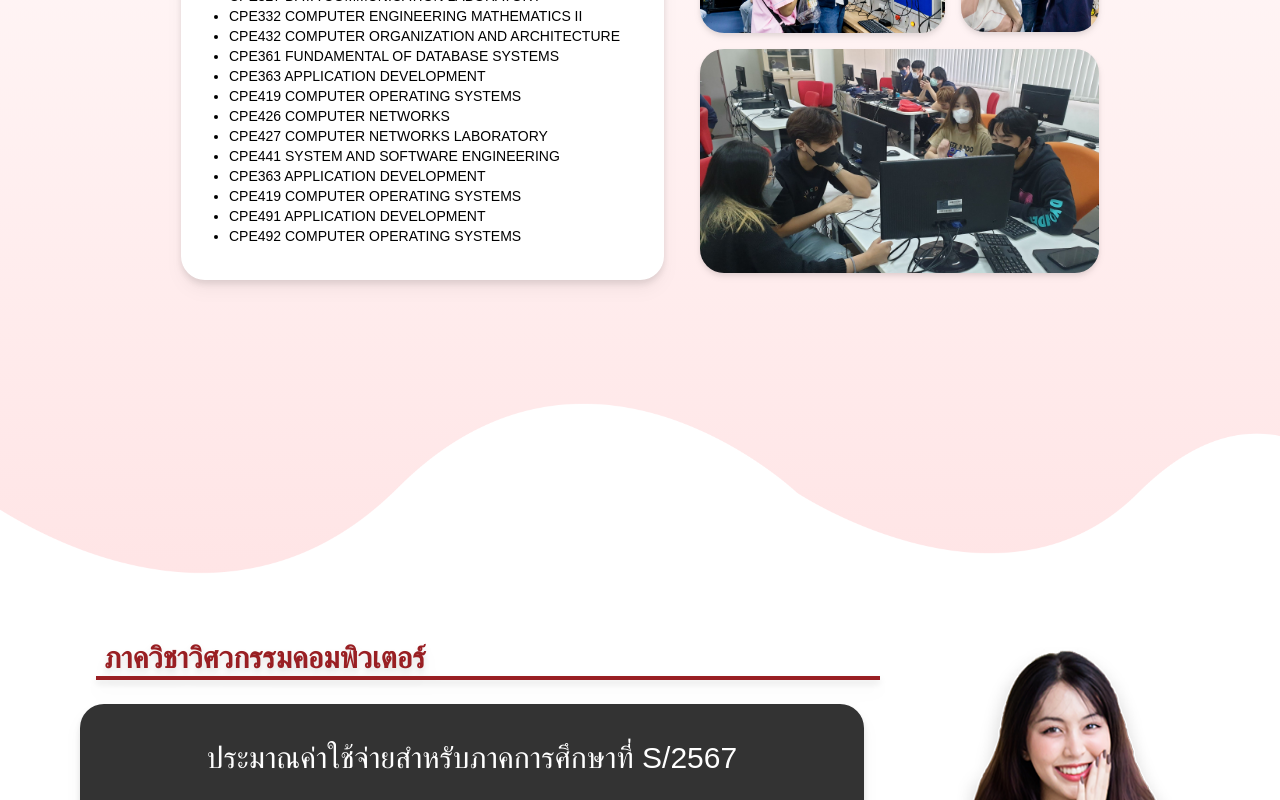
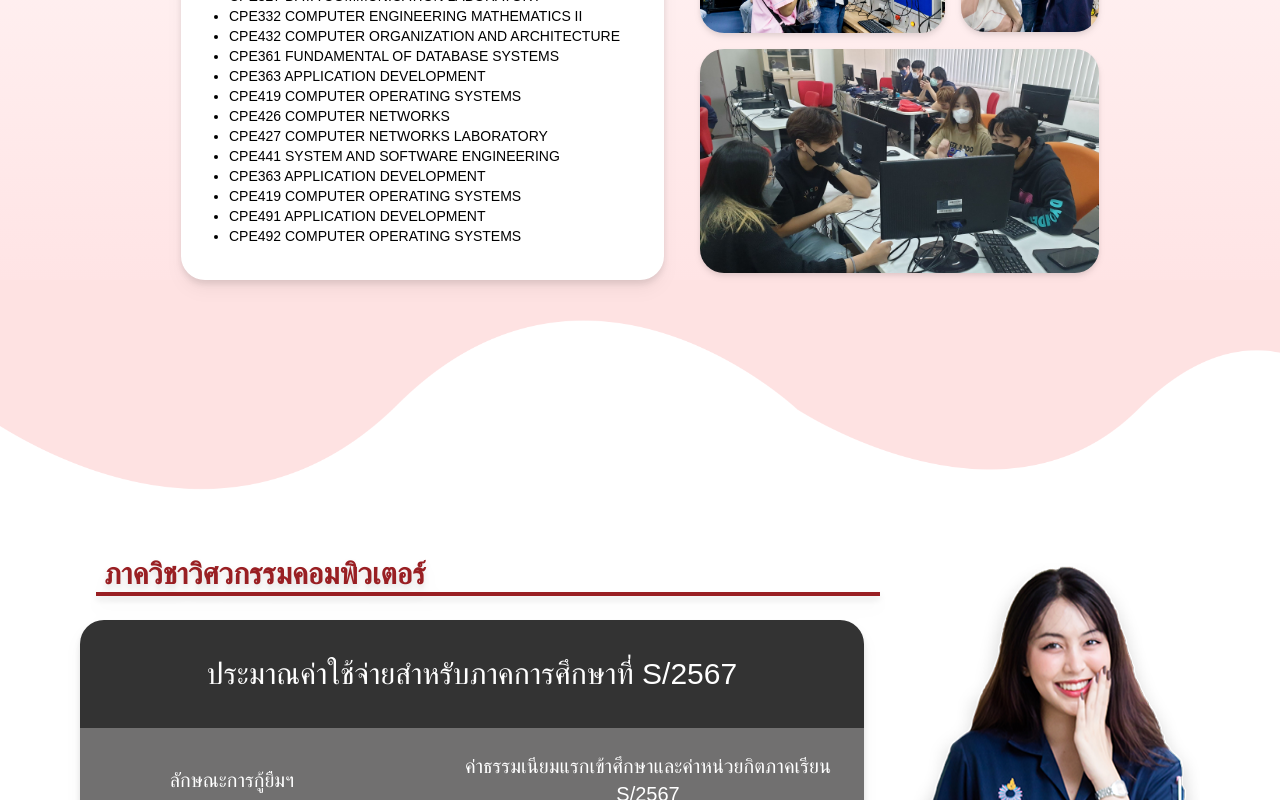
Before and after one commit to BKKStudio/Webmajorstest, a Next.js app: page /Pages/CoursesOffered in a window 1280 px wide. Shown: the part 1399-2199 px from the top of the page. Built offline with nearby package versions, Linux system fonts and the light colour scheme; a web font is replaced by a local one.

Commit message:
Update page.jsx

```diff
--- a/app/Pages/CoursesOffered/page.jsx
+++ b/app/Pages/CoursesOffered/page.jsx
@@ -82,7 +82,7 @@ export default function CoursesOffered() {
         </div>
       </article>
       <article className="bg-gradient-to-b from-[#FFFFFF] to-[#FFE4E5] w-full h-full flex justify-center items-end">
-        <div className="max-w-6xl w-full flex justify-center max-lg:flex-col pt-6 lg:pt-10 pb-36 lg:pb-80 gap-9 max-lg:px-3 max-sm:pl-3 max-sm:pr-5">
+        <div className="max-w-6xl w-full flex justify-center max-lg:flex-col pt-6 lg:pt-10  gap-9 max-lg:px-3 max-sm:pl-3 max-sm:pr-5">
           <div className="flex flex-col text-center bg-[#FFFFFF] text-[#000000] p-3 drop-shadow-lg rounded-3xl">
             <span className="text-3xl max-sm:text-xl pb-4">
               รายวิชาที่เปิดสอน
@@ -153,13 +153,9 @@ export default function CoursesOffered() {
             </div>
           </div>
         </div>
-        <div className="w-full h-full absolute flex items-end ">
-          <img
-            alt=""
-            src={"/Images/Wave/Wave2.png"}
-            className=" h-max absolute"
-          />
-        </div>
+      </article>
+      <article className="bg-red-100">
+        <img alt="" src={"/Images/Wave/Wave2.png"} className=" h-max " />
       </article>
       <article className=" w-full h-full flex justify-center items-end ">
         <div className="max-w-6xl w-full  flex justify-center px-3 pt-8  lg:pt-10 pb-16 gap-9 max-lg:px-3 max-sm:pl-3 max-sm:pr-5  ">
```
